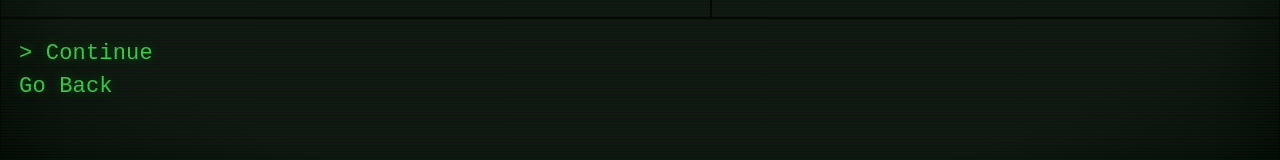
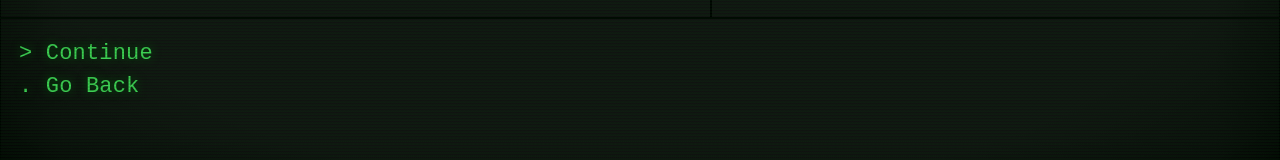
Before and after one commit to mpeck2023/ENGL389P4, a React (Vite) app in the folder p4port/: page / in a window 1280 px wide. Shown: the part 623-783 px from the top of the page. Built offline with nearby package versions, Linux system fonts and the light colour scheme.

Commit message:
fixed `useEffect`

```diff
--- a/p4port/components/ControlPanel.tsx
+++ b/p4port/components/ControlPanel.tsx
@@ -12,14 +12,14 @@ export default function ControlPanel({
     useEffect(() => {
         const keyDownListener = (event: KeyboardEvent) => {
             switch (event.key) {
+                case "ArrowUp":
+                    setSelectedOption(0)
+                    break
                 case "ArrowDown":
                     setSelectedOption(1)
                     break
-                case "ArrowUp":
-                    setSelectedOption(0)
-                    break
                 case "Enter":
-                    selectedOption == 0 ? onContinue() : onGoBack()
+                    selectedOption == 0 ? onContinue() : onGoBack();
                     break
             }
         }
@@ -27,12 +27,12 @@ export default function ControlPanel({
         window.addEventListener('keydown', keyDownListener);
 
         return () => window.removeEventListener('keydown', keyDownListener);
-    }, []);
+    }, [selectedOption]);
 
     return (
         <div className="controlPanel">
-            <p>{`${selectedOption == 0 ? ">" : ""} Continue`}</p>
-            <p>{`${selectedOption == 1 ? ">" : ""} Go Back`}</p>
+            <p>{`${selectedOption == 0 ? ">" : "."} Continue`}</p>
+            <p>{`${selectedOption == 1 ? ">" : "."} Go Back`}</p>
         </div>
     )
 }
```
Also changed, not shown: p4port/src/App.tsx (line endings or trailing spaces).
